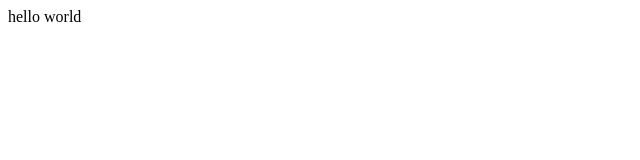
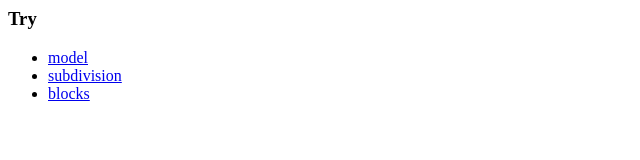
Before and after one commit to poweif/web-fun, a plain HTML site: page index.html in a window 1280 px wide. Shown: the whole page, without its empty margins (0-640 px from the left). Drawn offline with Linux system fonts and the light colour scheme.

Commit message:
Update index.html

```diff
--- a/index.html
+++ b/index.html
@@ -3,6 +3,11 @@
     <title>fun on the web</title>
   </header>
   <body>
-  hello world
+  <h3>Try</h3>
+  <ul>
+    <li><a href="/firsttry">model</a></li>
+    <li><a href="/SubdivModeller">subdivision</a></li>
+    <li><a href="/MeCraft">blocks</a></li>
+  </ul>
   </body>
 </html>
```
